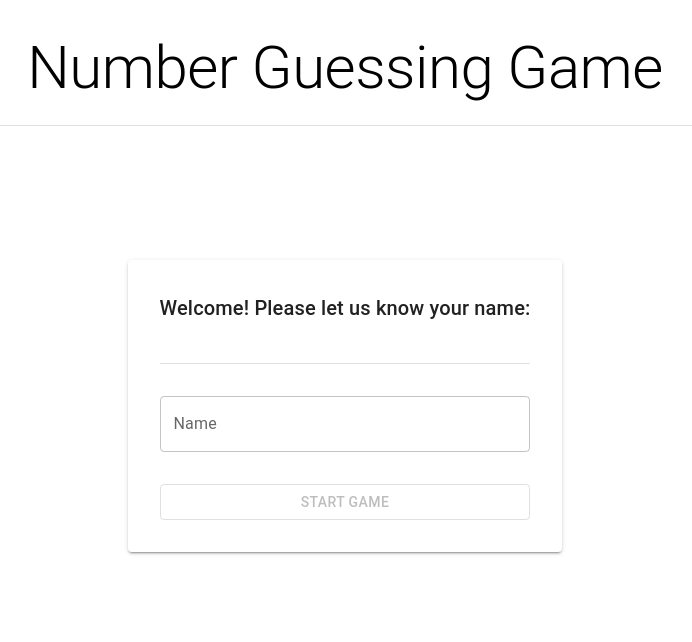
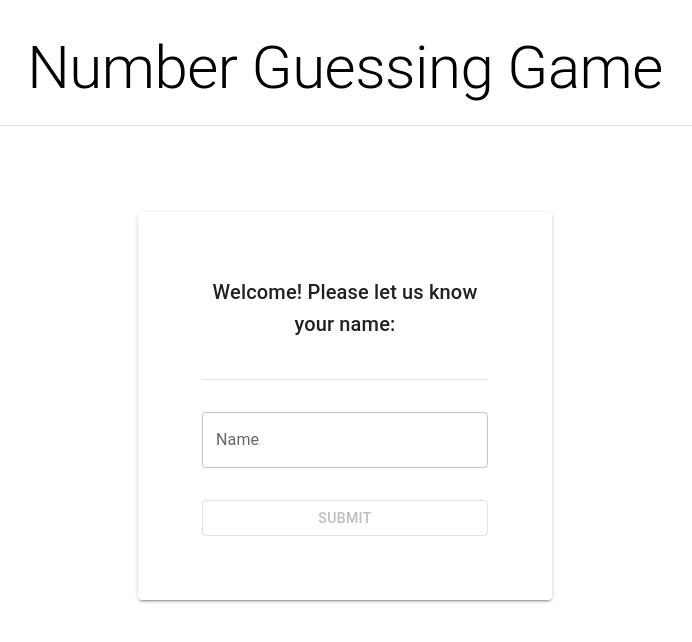
Before and after one commit to lbbdeveloper/guessing-game, a Next.js app in the folder frontend/: page / in a window 1280 px wide. Shown: the top 642 px of the page, without its empty margins (295-987 px from the left). Built offline with nearby package versions, Linux system fonts and the light colour scheme.

Commit message:
add welcome screen

```diff
--- a/frontend/components/LoginForm.js
+++ b/frontend/components/LoginForm.js
@@ -7,6 +7,7 @@ import { useGameContext } from '../context/gameContext';
 const LoginForm = () => {
     const router = useRouter()
     const [input, setInput] = useState({username: ""})
+    const [gameStarted, setGameSatrted] = useState(false)
     const {gameID, setGameID} = useGameContext()
 
     const handleChange = (e) => {
@@ -21,8 +22,9 @@ const LoginForm = () => {
         gameService.startGame(input)
         .then((res) => {
             setGameID(res.data.toString())
+            setGameSatrted(true)
         });
-        console.log(gameID)
+        // console.log(gameID)
 
         // router.push(`/game/${gameID}`)
       }
@@ -39,16 +41,31 @@ const LoginForm = () => {
 
   return (
     <Box sx={{ display: 'flex', flexDirection: 'column', alignItems: 'center', justifyContent: 'center', height: '70vh' }}>
+        <Paper elevation={2} >
+        {gameStarted ?
+        <Box sx={{ margin: '2rem', padding: '2rem',  display: 'flex', flexDirection: 'column', gap: '2rem', width: '350px' }} >
+            <Typography  variant="h6" component="div" gutterBottom>
+                    Game Rules:
+            </Typography>
+            <Divider />
+            <Typography  variant="p" component="div" gutterBottom>
+                You will play against the computer and guess a four-number combinations. You can make 10 attempts!
+            </Typography>
+            <Button disabled={gameID == "" } variant="outlined" href={`/game/${gameID}`} >Start!</Button>
+        </Box> :
         <form autoComplete='off' onSubmit={handleSubmit}>
-        <Paper elevation={2} sx={{ margin: '2rem', padding: '2rem',  display: 'flex', flexDirection: 'column', gap: '2rem' }} >
-        <Typography  variant="h6" component="div" gutterBottom>
-            Welcome! Please let us know your name:
-        </Typography>
-        <Divider />
-            <TextField id="outlined-basic" label="Name" variant="outlined" name="username" onChange={handleChange}/>
-            <Button disabled={input.username == "" } variant="outlined" type='submit' >Start Game</Button>
+            <Box sx={{ margin: '2rem', padding: '2rem',  display: 'flex', flexDirection: 'column', gap: '2rem', width: '350px' }} >
+                <Typography  variant="h6" component="div" gutterBottom>
+                    Welcome! Please let us know your name:
+                </Typography>
+                <Divider />
+                    <TextField id="outlined-basic" label="Name" variant="outlined" name="username" onChange={handleChange}/>
+                    <Button disabled={input.username == "" } variant="outlined" type='submit' >Submit</Button>
+
+            </Box>
+        </form>
+        }
         </Paper>
-        </form>
     </Box>
   )
 }
```
